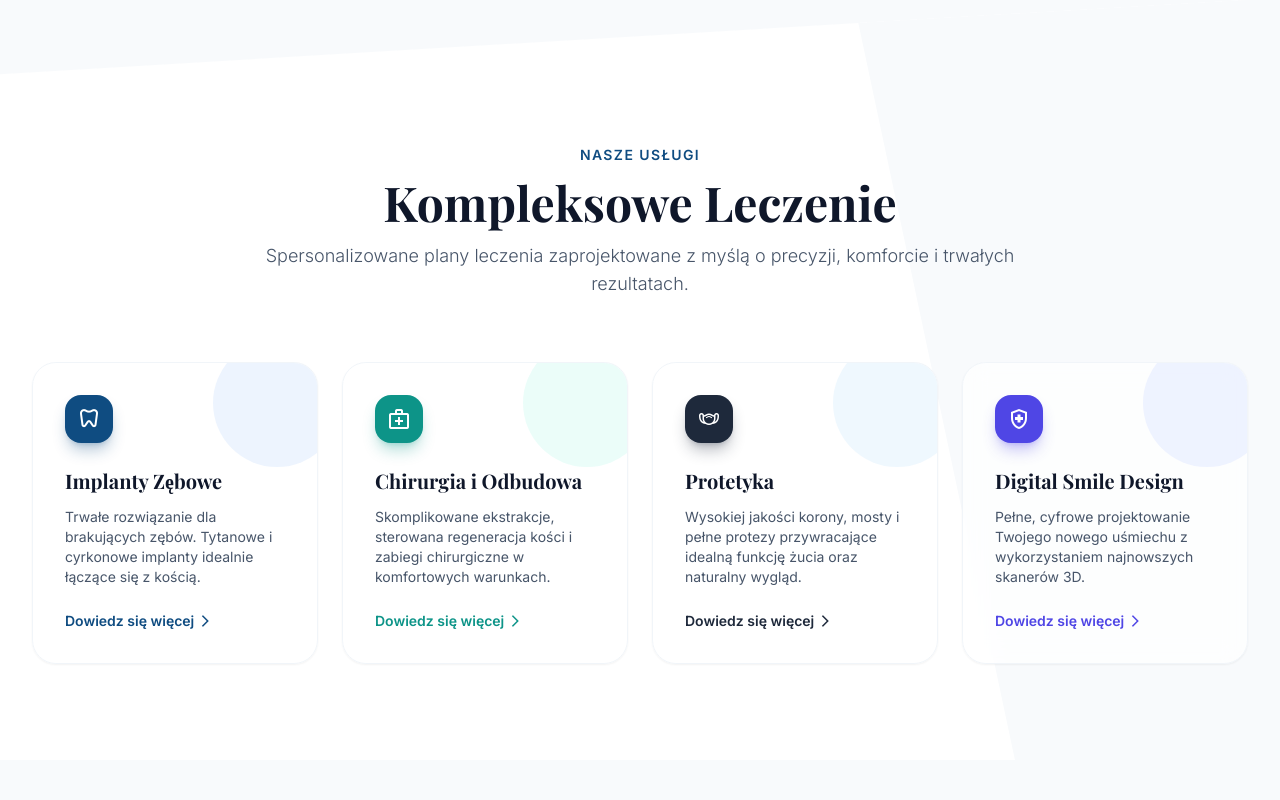
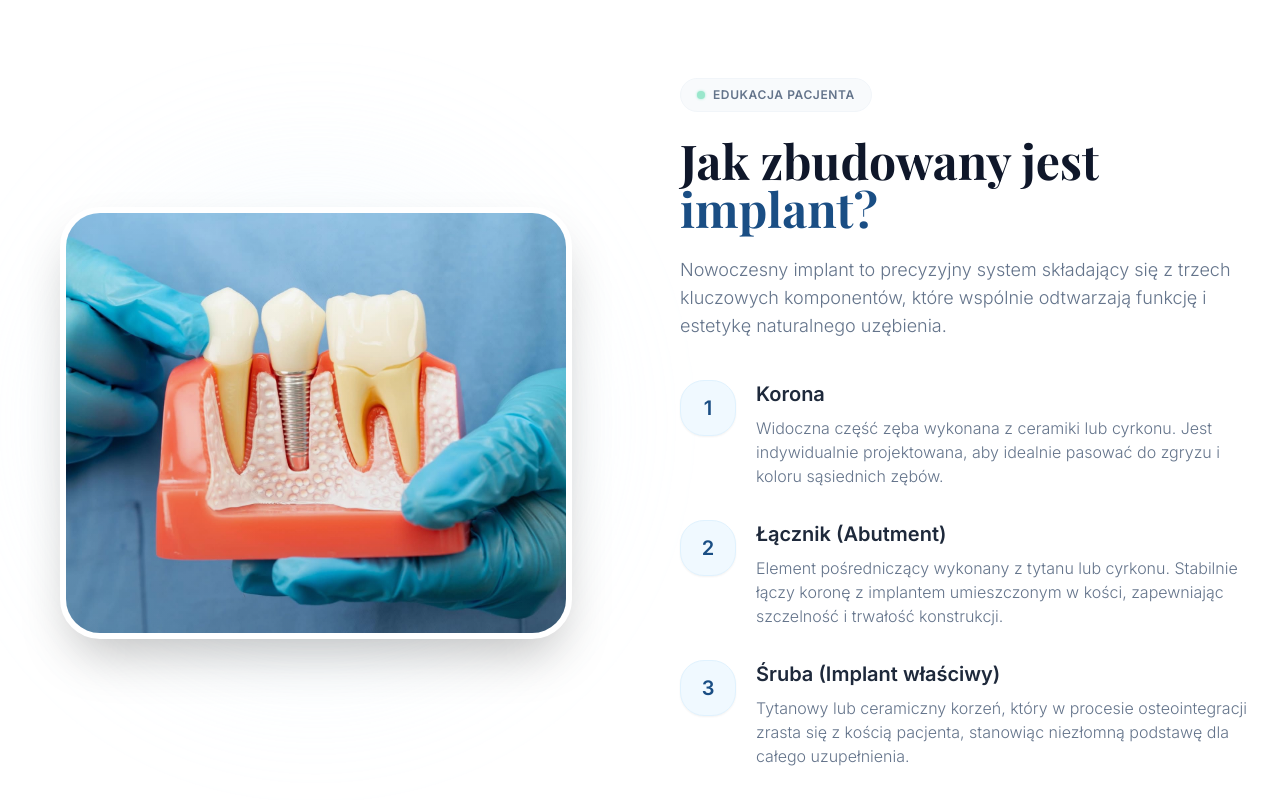
Before and after one commit to Heixxx/dentalimplantacademy, a React (Vite) app: page / in a window 1280 px wide. Shown: the part 1620-2420 px from the top of the page. Built offline with nearby package versions, Linux system fonts and the light colour scheme; a web font is replaced by a local one.

Commit message:
new section

```diff
--- a/src/App.tsx
+++ b/src/App.tsx
@@ -6,6 +6,7 @@ import Services from './Services';
 import Showcase from './Showcase';
 import Contact from './Contact';
 import Footer from './Footer';
+import ImplantStructure from './Implant';
 
 export default function App() {
   return (
@@ -14,6 +15,7 @@ export default function App() {
       <main className="w-full">
         <Hero />
         <About />
+        <ImplantStructure />
         <Services />
         <Showcase />
         <Contact />
--- a/src/Hero.tsx
+++ b/src/Hero.tsx
@@ -3,9 +3,9 @@ import { useState, useEffect } from "react";
 const IMG_THINKING = "/thinking.png";
 const IMG_SMILING = "/smile.png";
 
-const services = [
-    "implanty",
-];
+// const services = [
+    // "implanty",
+// ];
 
 const adjectives = ["Precyzyjne", "Promienne", "Perfekcyjne", "Naturalne"];
 
@@ -14,7 +14,7 @@ const Hero = () => {
     const [showFirstBubble, setShowFirstBubble] = useState(false);
     const [showSecondBubble, setShowSecondBubble] = useState(false);
 
-    const [currentService] = useState(() => services[Math.floor(Math.random() * services.length)]);
+    // const [currentService] = useState(() => services[Math.floor(Math.random() * services.length)]);
     const [currentAdj] = useState(() => adjectives[Math.floor(Math.random() * adjectives.length)]);
 
     useEffect(() => {
@@ -153,10 +153,11 @@ const Hero = () => {
                             <div className="bg-white px-5 py-3 md:px-6 md:py-4 rounded-3xl relative">
                                 <div className="absolute -bottom-2 right-6 w-5 h-5 bg-white transform rotate-45 rounded-sm"></div>
                                 <p className="text-slate-700 font-medium text-sm md:text-base leading-snug relative z-10">
-                                    Chcę pójść na <br />{" "}
+                                    Komfort i uśmiech?
+                                    {/* <br />{" "}
                                     <span className="text-primary font-bold text-base md:text-lg">
                                         {currentService}...
-                                    </span>
+                                    </span> */}
                                 </p>
                             </div>
                         </div>
@@ -172,10 +173,10 @@ const Hero = () => {
                             <div className="bg-primary px-5 py-3 md:px-6 md:py-4 rounded-3xl relative">
                                 <div className="absolute -top-2 left-6 w-5 h-5 bg-primary transform rotate-45 rounded-sm"></div>
                                 <p className="text-white font-medium text-sm md:text-base leading-snug relative z-10">
-                                    Więc pójdę do <br />
-                                    <span className="font-bold text-accent">
+                                    Stomatolog z 20-letnim doświadczeniem w implantologii, w Kanadzie i Polsce. <br />
+                                    {/* <span className="font-bold text-accent">
                                         Dental Implant Academy!
-                                    </span>
+                                    </span> */}
                                 </p>
                             </div>
                         </div>
--- /dev/null
+++ b/src/Implant.tsx
@@ -0,0 +1,133 @@
+import React from 'react';
+
+const ImplantStructure: React.FC = () => {
+    return (
+        <section className="relative w-full py-20 bg-white overflow-hidden">
+
+            <style>{`
+        /* Dioda zdefiniowana wcześniej, ale dodana dla pewności, gdyby komponent był użyty osobno */
+        .led-green-implant {
+          width: 8px;
+          height: 8px;
+          background-color: #34d399;
+          border-radius: 50%;
+          display: inline-block;
+          box-shadow: 0 0 4px #34d399;
+          animation: ledSoftBlink 2.5s infinite ease-in-out;
+        }
+        @keyframes expandOutImplant {
+          0%, 100% { transform: translate(-50%, -50%) scale(1); opacity: 0.3; }
+          50% { transform: translate(-50%, -50%) scale(1.4); opacity: 0.6; }
+        }
+        .animate-expand-out-implant {
+          animation: expandOutImplant 8s ease-in-out infinite both;
+        }
+        @keyframes slideUpFade {
+          from { opacity: 0; transform: translateY(20px); }
+          to { opacity: 1; transform: translateY(0); }
+        }
+        .animate-slide-up {
+          animation: slideUpFade 1s ease-out forwards;
+        }
+      `}</style>
+
+            <div className="w-full max-w-7xl mx-auto px-4 sm:px-6 lg:px-8 relative z-10">
+
+                <div className="grid grid-cols-1 lg:grid-cols-2 gap-16 lg:gap-20 items-center">
+
+
+                    <div className="order-2 lg:order-1 relative flex justify-center w-full animate-slide-up">
+
+
+                        <div className="absolute top-1/2 left-1/2 w-[300px] h-[300px] lg:w-[450px] lg:h-[450px] bg-sky-100/60 rounded-full blur-3xl -z-10 animate-expand-out-implant"></div>
+
+
+                        <div className="relative w-full max-w-lg rounded-[2.5rem] shadow-2xl border-[6px] border-white overflow-hidden bg-slate-50">
+                            <img
+                                src="/Implant.jpeg"
+                                alt="Schemat budowy implantu stomatologicznego"
+                                className="w-full h-auto object-cover object-center hover:scale-105 transition-transform duration-700 ease-in-out"
+                            />
+
+                            <div className="absolute inset-0 bg-gradient-to-t from-slate-900/10 to-transparent pointer-events-none"></div>
+                        </div>
+                    </div>
+
+
+                    <div className="order-1 lg:order-2 flex flex-col gap-8 animate-slide-up" style={{ animationDelay: '0.2s' }}>
+
+
+                        <div className="space-y-6">
+                            <div className="inline-flex items-center gap-2 px-4 py-2 rounded-full bg-slate-50 border border-slate-100 w-fit">
+                                <span className="led-green-implant"></span>
+                                <span className="text-slate-500 text-[10px] sm:text-xs font-bold uppercase tracking-wider">Edukacja Pacjenta</span>
+                            </div>
+
+                            <h2 className="font-display font-bold text-4xl lg:text-5xl text-slate-900 leading-[1.15]">
+                                Jak zbudowany jest <br className="hidden sm:block" />
+                                <span className="text-[#1A4E84]">implant?</span>
+                            </h2>
+
+                            <p className="text-base md:text-lg text-slate-500 font-light leading-relaxed">
+                                Nowoczesny implant to precyzyjny system składający się z trzech kluczowych komponentów, które wspólnie odtwarzają funkcję i estetykę naturalnego uzębienia.
+                            </p>
+                        </div>
+
+
+                        <div className="space-y-8 mt-2">
+
+
+                            <div className="flex gap-5 group cursor-default">
+                                <div className="flex-shrink-0 w-14 h-14 rounded-2xl bg-sky-50 text-[#1A4E84] flex items-center justify-center font-bold text-xl border border-sky-100 group-hover:bg-[#1A4E84] group-hover:text-white transition-all duration-300 shadow-sm">
+                                    1
+                                </div>
+                                <div>
+                                    <h3 className="text-xl font-bold mb-2 text-slate-800 group-hover:text-[#1A4E84] transition-colors duration-300">
+                                        Korona
+                                    </h3>
+                                    <p className="text-slate-500 font-light leading-relaxed text-sm md:text-base">
+                                        Widoczna część zęba wykonana z ceramiki lub cyrkonu. Jest indywidualnie projektowana, aby idealnie pasować do zgryzu i koloru sąsiednich zębów.
+                                    </p>
+                                </div>
+                            </div>
+
+
+                            <div className="flex gap-5 group cursor-default">
+                                <div className="flex-shrink-0 w-14 h-14 rounded-2xl bg-sky-50 text-[#1A4E84] flex items-center justify-center font-bold text-xl border border-sky-100 group-hover:bg-[#1A4E84] group-hover:text-white transition-all duration-300 shadow-sm">
+                                    2
+                                </div>
+                                <div>
+                                    <h3 className="text-xl font-bold mb-2 text-slate-800 group-hover:text-[#1A4E84] transition-colors duration-300">
+                                        Łącznik (Abutment)
+                                    </h3>
+                                    <p className="text-slate-500 font-light leading-relaxed text-sm md:text-base">
+                                        Element pośredniczący wykonany z tytanu lub cyrkonu. Stabilnie łączy koronę z implantem umieszczonym w kości, zapewniając szczelność i trwałość konstrukcji.
+                                    </p>
+                                </div>
+                            </div>
+
+
+                            <div className="flex gap-5 group cursor-default">
+                                <div className="flex-shrink-0 w-14 h-14 rounded-2xl bg-sky-50 text-[#1A4E84] flex items-center justify-center font-bold text-xl border border-sky-100 group-hover:bg-[#1A4E84] group-hover:text-white transition-all duration-300 shadow-sm">
+                                    3
+                                </div>
+                                <div>
+                                    <h3 className="text-xl font-bold mb-2 text-slate-800 group-hover:text-[#1A4E84] transition-colors duration-300">
+                                        Śruba (Implant właściwy)
+                                    </h3>
+                                    <p className="text-slate-500 font-light leading-relaxed text-sm md:text-base">
+                                        Tytanowy lub ceramiczny korzeń, który w procesie osteointegracji zrasta się z kością pacjenta, stanowiąc niezłomną podstawę dla całego uzupełnienia.
+                                    </p>
+                                </div>
+                            </div>
+
+                        </div>
+                    </div>
+
+                </div>
+            </div>
+        </section>
+    );
+};
+
+export default ImplantStructure;
--- a/src/Showcase.tsx
+++ b/src/Showcase.tsx
@@ -12,7 +12,8 @@ const SHOWCASE_DATA: Room[] = [
   { id: 1, imageSrc: "/gabinet_praca.jpeg", title: "Blok Chirurgiczny", subtitle: "Precyzyjne narzędzia" },
   { id: 2, imageSrc: "/biuro.jpeg", title: "Poczekalnia", subtitle: "Strefa komfortu pacjenta" },
   { id: 3, imageSrc: "ludziee.jpeg", title: "Wspaniali ludzie", subtitle: "Na nich zawsze można liczyć" },
-  { id: 4, imageSrc: "budynek.jpeg", title: "Budynek", subtitle: "Miejsce naszej pracy" }
+  { id: 4, imageSrc: "budynek.jpeg", title: "Budynek", subtitle: "Miejsce naszej pracy" },
+  { id: 5, imageSrc: "Doktor_biuro.jpeg", title: "Miejsce pracy Doktora", subtitle: "Specjalista naszych czasów" }
 ];
 
 const Showcase = () => {
```
Also changed, not shown: public/Doktor_biuro.jpeg (added), public/Implant.jpeg (added).
